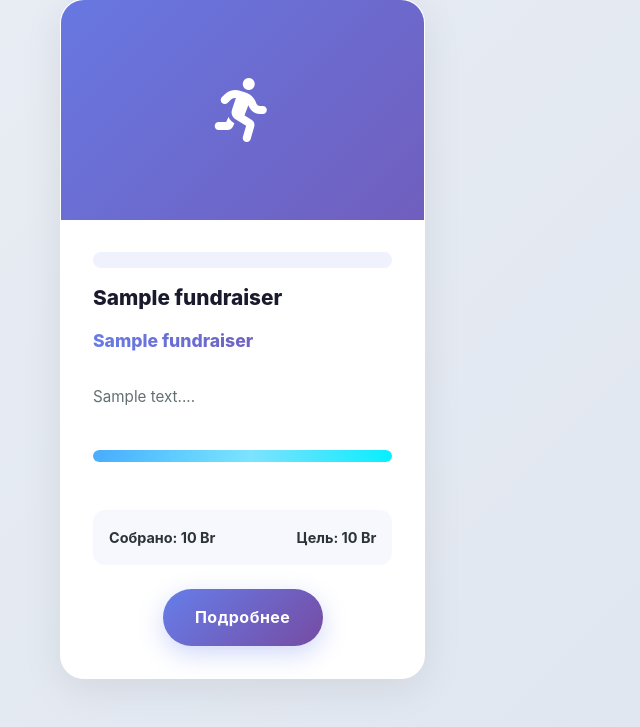
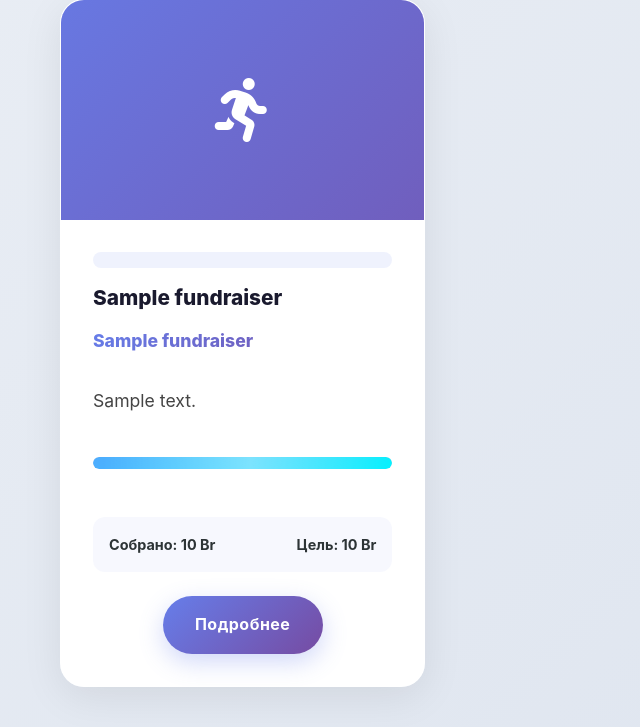
Before and after one commit to patricheg/fond3, a Flask app: page / in a window 1280 px wide. Shown: the part 2341-3068 px from the top of the page, without its empty margins (0-640 px from the left). Run offline with Flask 3, Linux system fonts and the light colour scheme; tables that the repository leaves empty hold one stand-in row (values such as "Sample post"); grey boxes marked "Sample" are stand-in pictures.

Commit message:
Add donation QR page and rich text editors
Made-with: Cursor

```diff
--- a/templates/index.html
+++ b/templates/index.html
@@ -196,7 +196,9 @@
                     {% endif %}
                     <h3>{{ fundraiser.title }}</h3>
                     <p class="card-athlete">{{ fundraiser.athlete_name }}</p>
-                    <p class="card-description">{{ fundraiser.description[:150] }}...</p>
+                    <div class="card-description article-content">
+                        {{ fundraiser.description|safe }}
+                    </div>
                     <div class="progress-bar">
                         <div class="progress-fill" style="width: {{ fundraiser.progress_percentage() }}%"></div>
                     </div>
```
